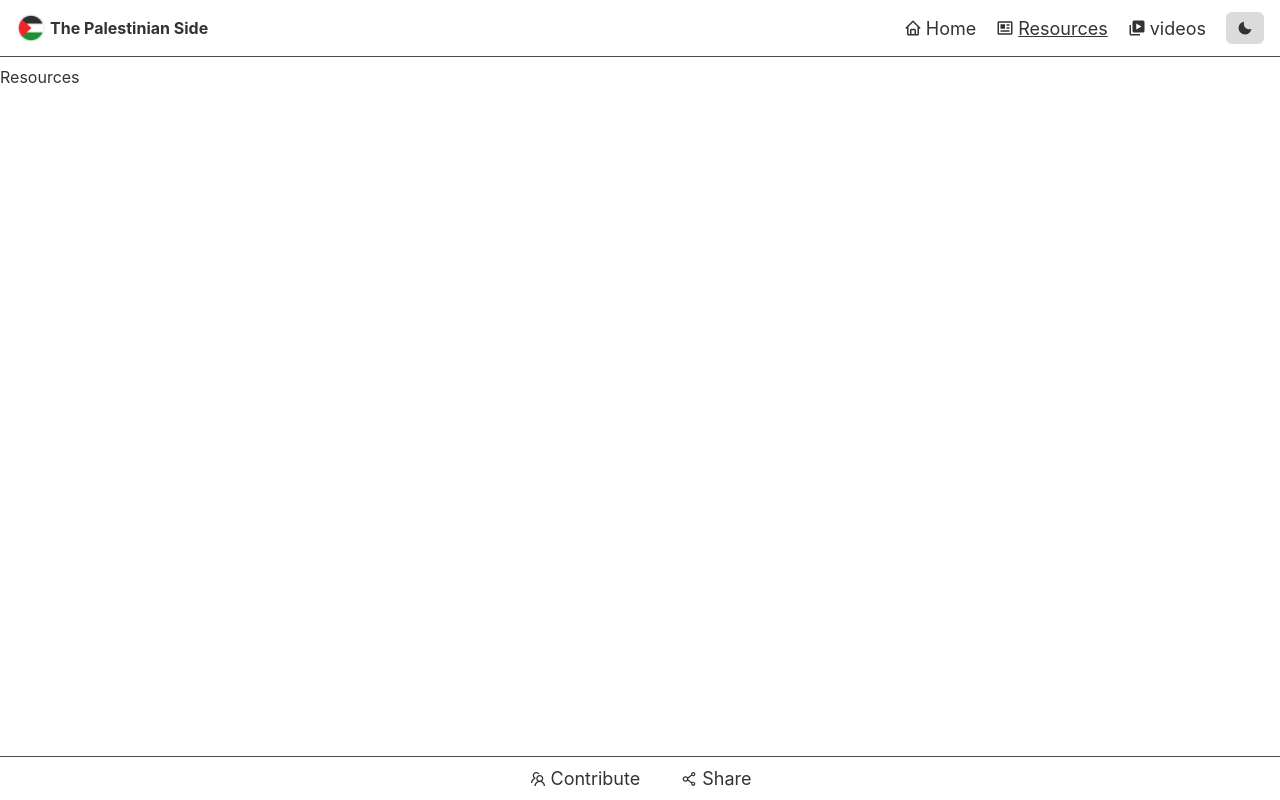
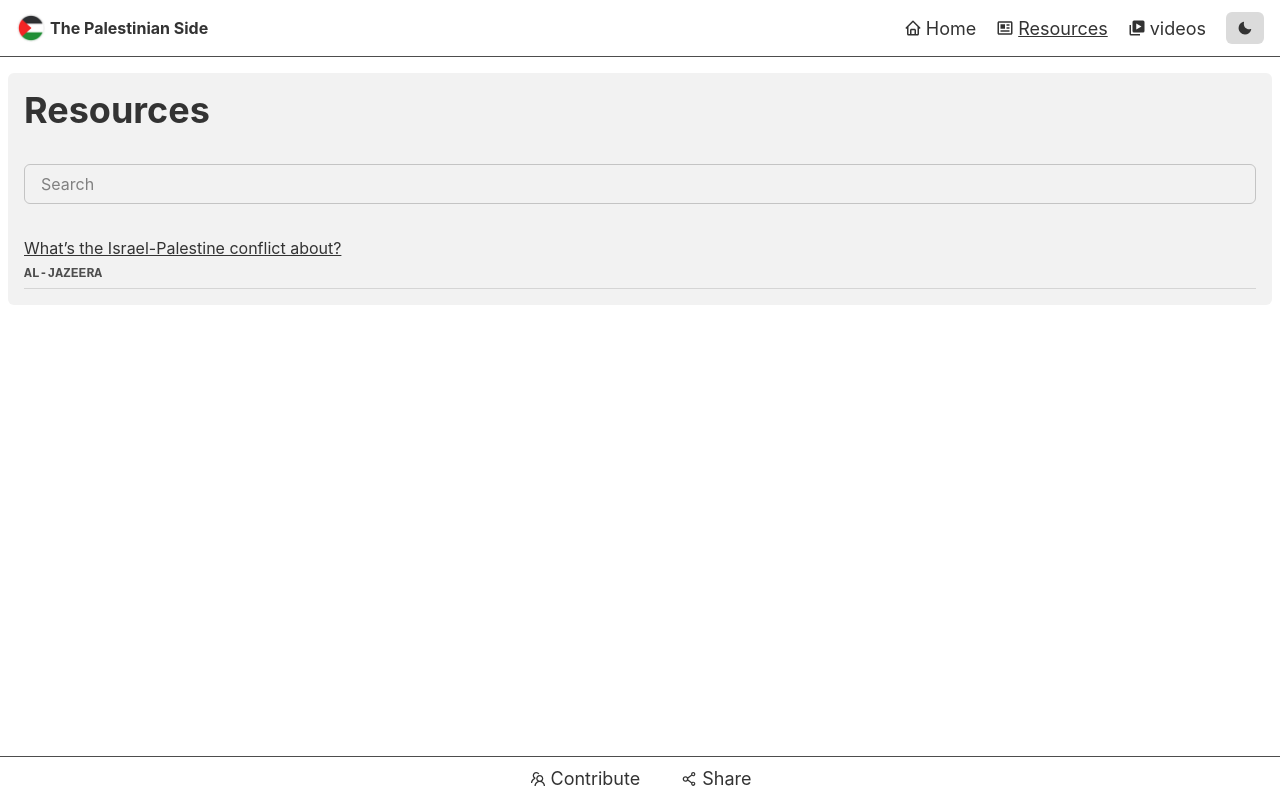
Before and after one commit to Zain-ul-din/The-Palestine-Side, a Next.js app: page /resources in a window 1280 px wide. Built offline with nearby package versions, Linux system fonts and the light colour scheme.

Commit message:
added: resources #2

```diff
--- a/src/lib/content.ts
+++ b/src/lib/content.ts
@@ -2,6 +2,7 @@ import { readFileSync, readdirSync, lstatSync } from "fs";
 
 const CONTENT_DIR = "./content"
 const VIDEOS_DIR = `${CONTENT_DIR}/videos`
+const RESOURCES_DIR = `${CONTENT_DIR}/resources`
 
 /**
  * Returns table of content
@@ -32,3 +33,12 @@ export function getVideosContent()
 {
     return JSON.parse(readFileSync(`${VIDEOS_DIR}/content.json`, "utf-8"))
 }
+
+/**
+ * Returns resources content from content/resources directory
+ * @returns Object
+ */
+export function getResourcesContent ()
+{
+    return JSON.parse(readFileSync(`${RESOURCES_DIR}/content.json`, "utf-8"))
+}
--- a/src/pages/resources/index.tsx
+++ b/src/pages/resources/index.tsx
@@ -1,4 +1,20 @@
-export default function Page ()
+import Resources from "@/components/Resources";
+import { getResourcesContent } from "@/lib/content";
+import ResourceContent from "@/types/ResourcesContent";
+import { GetStaticPropsContext } from "next";
+
+export default function Page ({ content } : { content: ResourceContent })
 {
-    return <>Resources</>
+    return <main>
+        <Resources content={content}/>
+    </main>
 }
+
+export function getStaticProps(context: GetStaticPropsContext)
+{
+    const content = getResourcesContent()
+
+    return {
+        props: { content }
+    }
+}
--- /dev/null
+++ b/src/types/ResourcesContent.d.ts
@@ -0,0 +1,6 @@
+import Country from "./Country";
+
+export default interface ResourceContent
+{
+    resources: Array<{ title: string; url: string; source: string, country?: Country}>
+}
```
